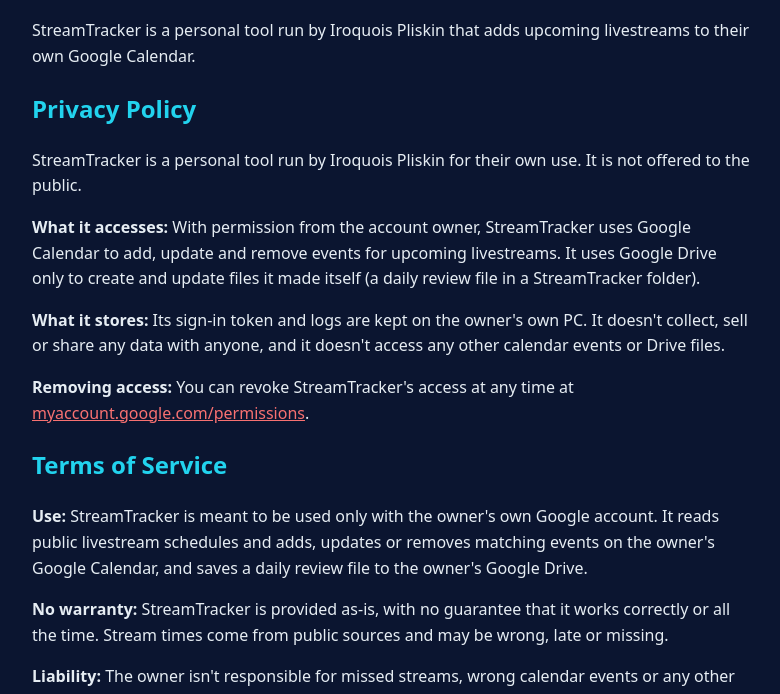
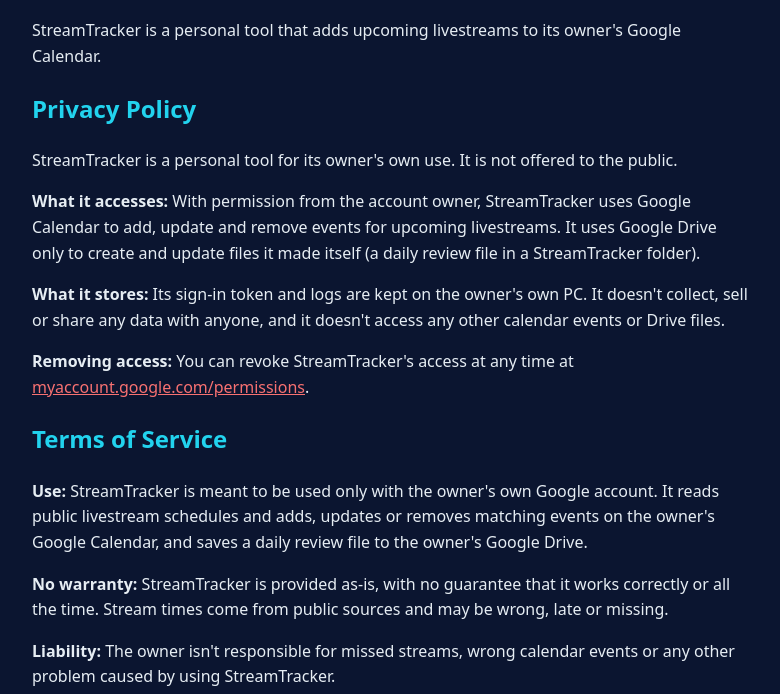
Before and after one commit to sirepic72/sirepic72.github.io, a plain HTML site: page index.html in a window 1280 px wide. Shown: the part 103-797 px from the top of the page, without its empty margins (248-1028 px from the left). Drawn offline with Linux system fonts and the light colour scheme.

Commit message:
Remove name

```diff
--- a/index.html
+++ b/index.html
@@ -1,9 +1,9 @@
 <!doctype html><html lang="en"><head><meta charset="utf-8"><meta name="viewport" content="width=device-width,initial-scale=1"><title>StreamTracker</title>
 <style>body{font-family:system-ui,sans-serif;max-width:720px;margin:40px auto;padding:0 16px;line-height:1.6;color:#e6edf3;background:#0b1530}h1,h2{color:#22d3ee}a{color:#f87171}img{vertical-align:middle;margin-right:12px;border-radius:16px}</style></head><body>
 <h1><img src="logo.png" width="60" height="60" alt="">StreamTracker</h1>
-<p>StreamTracker is a personal tool run by Iroquois Pliskin that adds upcoming livestreams to their own Google Calendar.</p>
+<p>StreamTracker is a personal tool that adds upcoming livestreams to its owner's Google Calendar.</p>
 <h2 id="privacy">Privacy Policy</h2>
-<p>StreamTracker is a personal tool run by Iroquois Pliskin for their own use. It is not offered to the public.</p>
+<p>StreamTracker is a personal tool for its owner's own use. It is not offered to the public.</p>
 <p><b>What it accesses:</b> With permission from the account owner, StreamTracker uses Google Calendar to add, update and remove events for upcoming livestreams. It uses Google Drive only to create and update files it made itself (a daily review file in a StreamTracker folder).</p>
 <p><b>What it stores:</b> Its sign-in token and logs are kept on the owner's own PC. It doesn't collect, sell or share any data with anyone, and it doesn't access any other calendar events or Drive files.</p>
 <p><b>Removing access:</b> You can revoke StreamTracker's access at any time at <a href="https://myaccount.google.com/permissions">myaccount.google.com/permissions</a>.</p>
```
